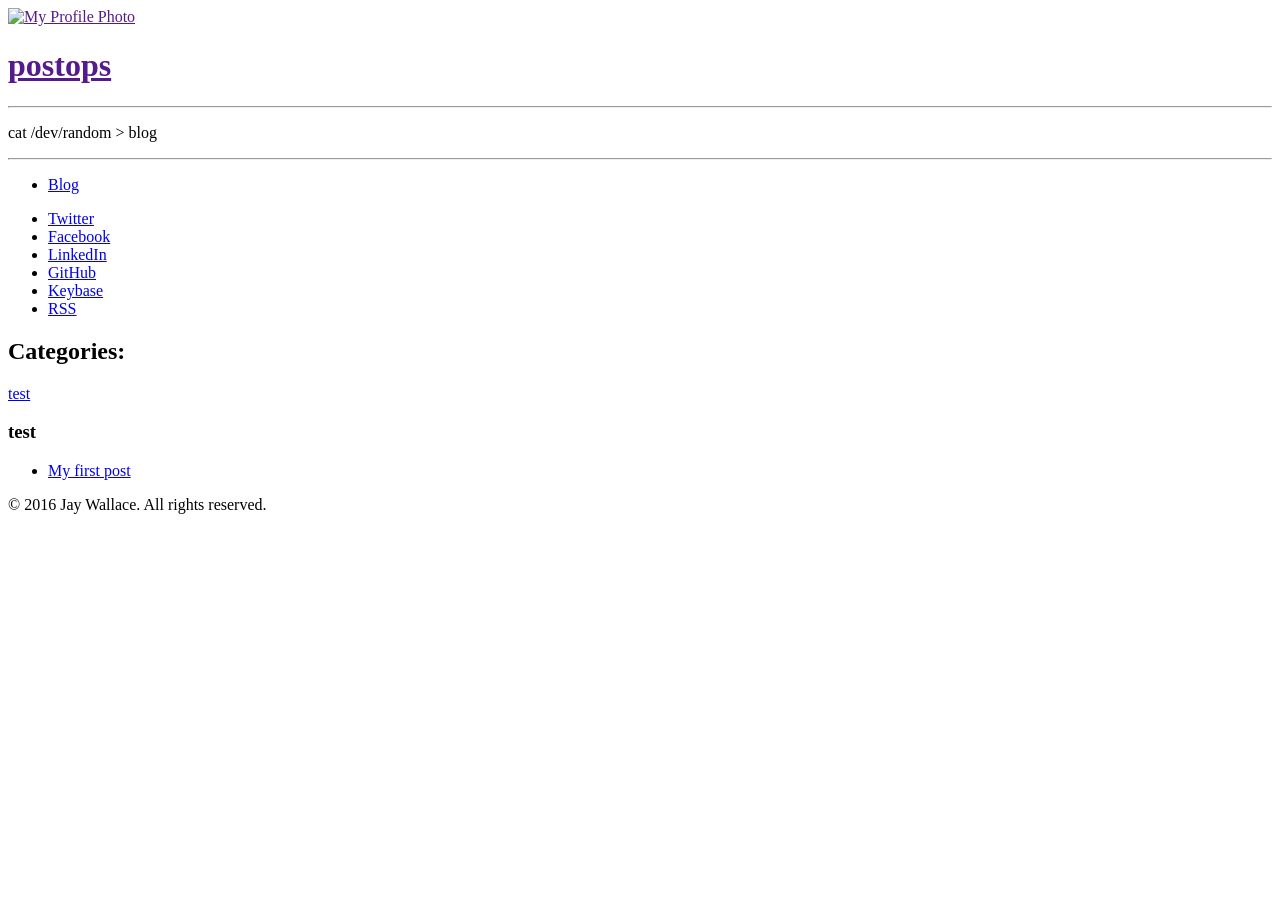
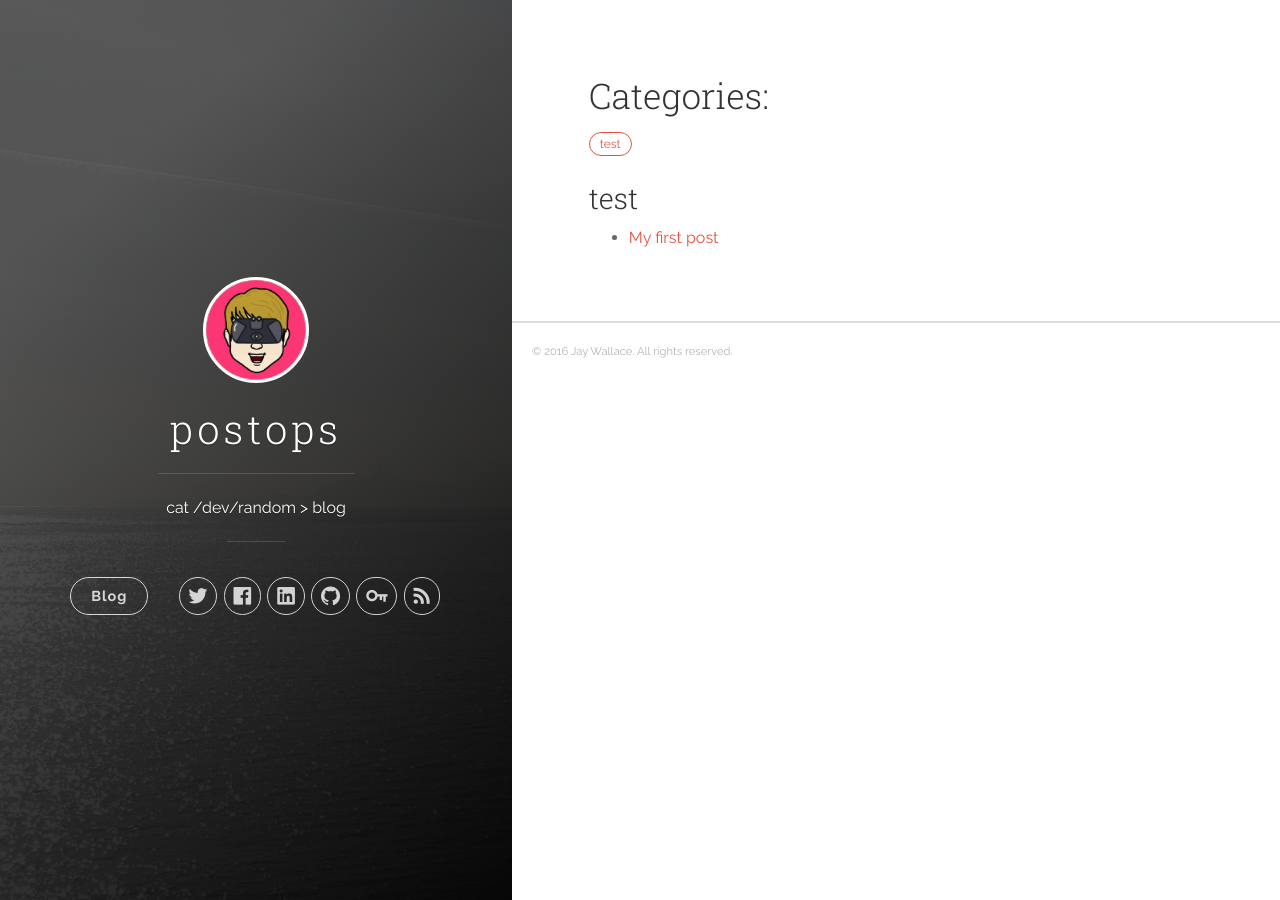
Before and after one commit to postops/postops.github.io, a Jekyll site: the page built from categories.md, in a window 1280 px wide. Built offline with Jekyll 4.4.1, drawn with Linux system fonts in a browser that asks for light colours; nearby versions of some CDN libraries.

Commit message:
reverting change

```diff
--- a/_config.yml
+++ b/_config.yml
@@ -2,7 +2,7 @@
 title: postops
 description: 'cat /dev/random > blog'
 url: 'http://postops.co'
-baseurl: ''
+baseurl: '/'
 # google_analytics: 'UA-79833253-1'
 disqus_shortname: 'postops'
 
```
